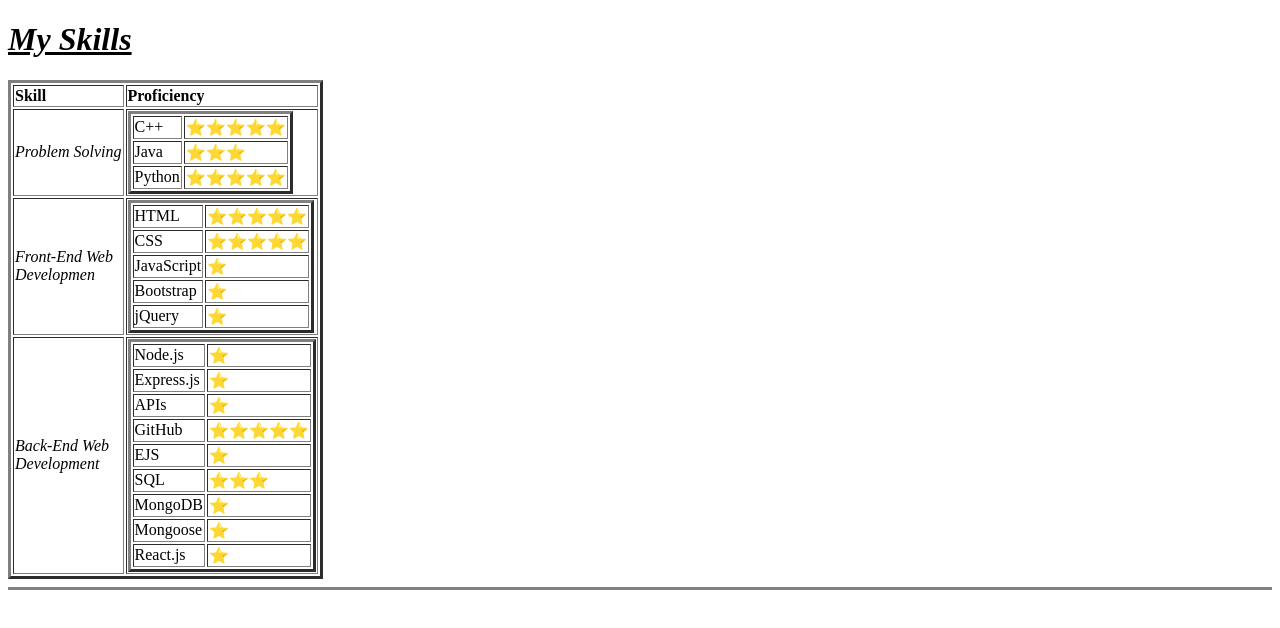
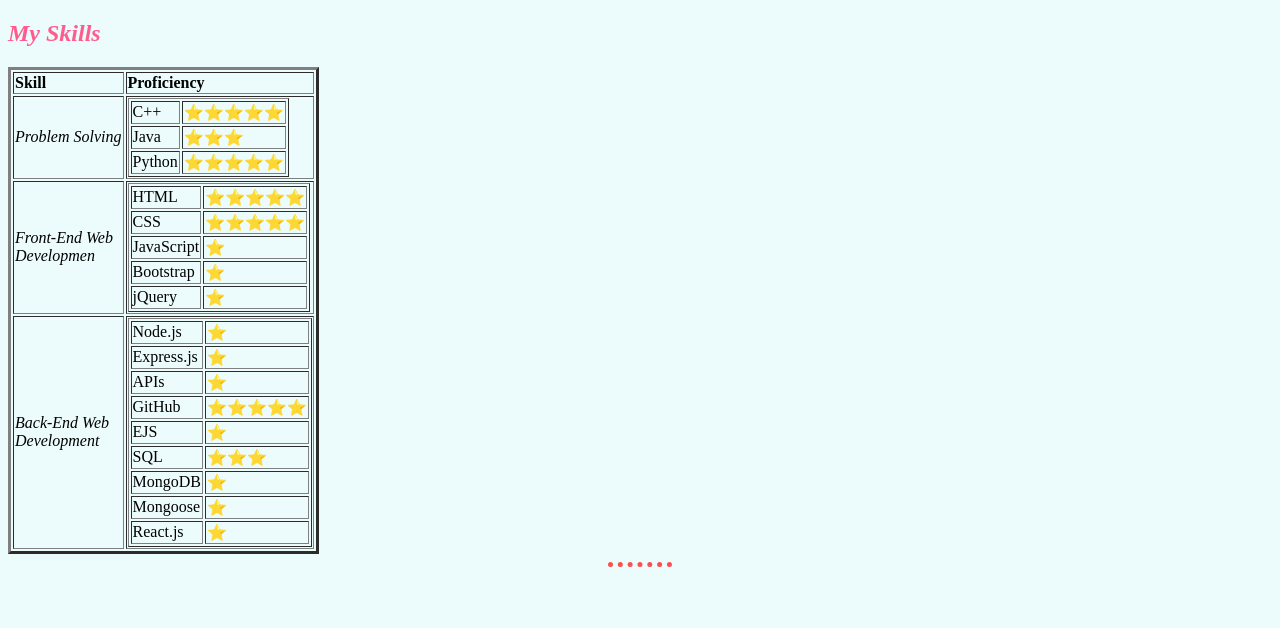
Before and after one commit to soumyajit0/cv, a plain HTML site: page skills.html in a window 1280 px wide. Drawn offline with Linux system fonts and the light colour scheme.

Commit message:
CV 2.0
Added CSS to HTML

```diff
--- /dev/null
+++ b/css/styles.css
@@ -0,0 +1,19 @@
+body {
+  background-color: #ECFBFC;
+}
+hr{
+  border-style: none;
+  border-top: dotted;
+  border-top-color: #FC4F4F;
+  border-width: 5px;
+  width: 5%;
+}
+h1{
+  color: #66BFBF;
+}
+h2{
+  color: #FF5C8D;
+}
+h3{
+  color: #8BDB81;
+}
--- a/skills.html
+++ b/skills.html
@@ -4,10 +4,11 @@
 <head>
   <meta charset="utf-8">
   <title>My Skills</title>
+  <link rel="stylesheet" href="css/styles.css">
 </head>
 
 <body>
-  <h1><strong><em><u>My Skills</u></em></strong></h1>
+  <h2><strong><em>My Skills</em></strong></h2>
   <table border="3">
     <tr>
       <td><strong>Skill</strong></td>
@@ -16,7 +17,7 @@
     <tr>
       <td><em>Problem Solving</em></td>
       <td>
-        <table border="3">
+        <table border="1">
           <tr>
             <td>C++</td>
             <td>⭐️⭐️⭐️⭐️⭐️</td>
@@ -35,7 +36,7 @@
     <tr>
       <td><em>Front-End Web</em> <br> <em>Developmen</em></td>
       <td>
-        <table border="3">
+        <table border="1">
           <tr>
             <td>HTML</td>
             <td>⭐️⭐️⭐️⭐️⭐️</td>
@@ -62,7 +63,7 @@
     <tr>
       <td><em>Back-End Web</em> <br> <em>Development</em></td>
       <td>
-        <table border="3">
+        <table border="1">
           <tr>
             <td>Node.js</td>
             <td>⭐️</td>
@@ -103,7 +104,7 @@
       </td>
     </tr>
   </table>
-  <hr noshade size="3">
+  <hr>
 </body>
 
 </html>
```
Also changed, not shown: contact.html (+4 -3 lines), education.html (+3 -2 lines), index.html (+12 -6 lines).
